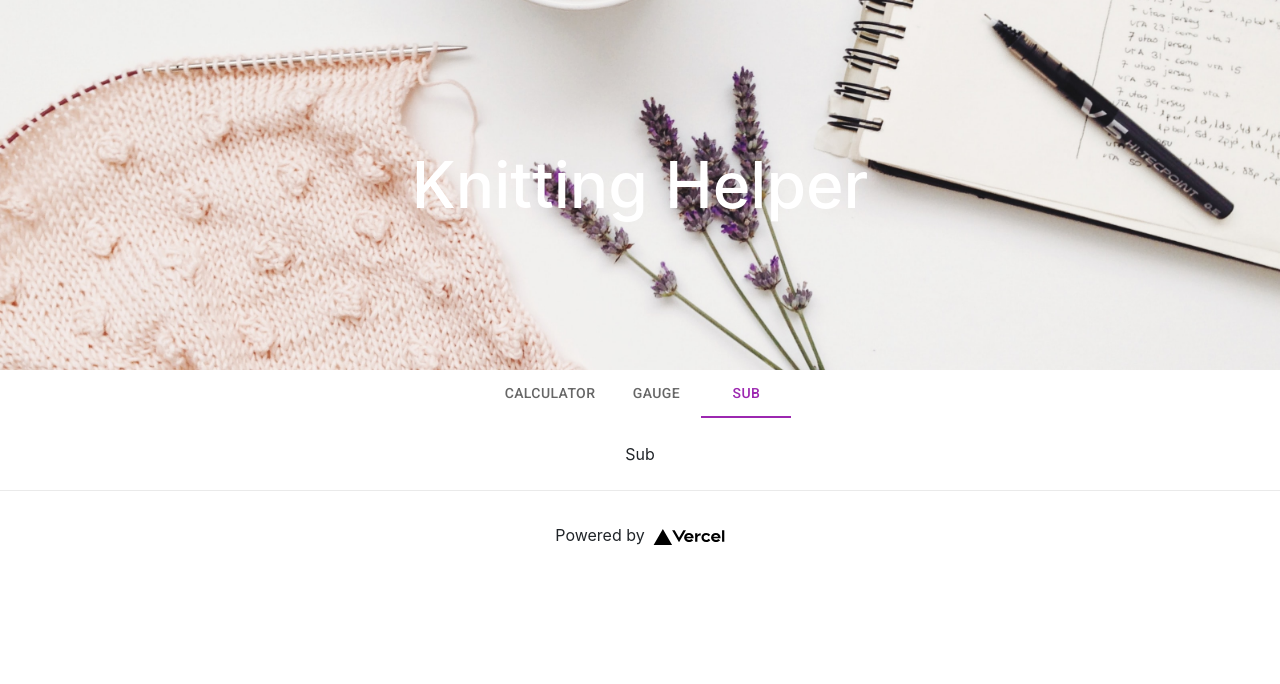
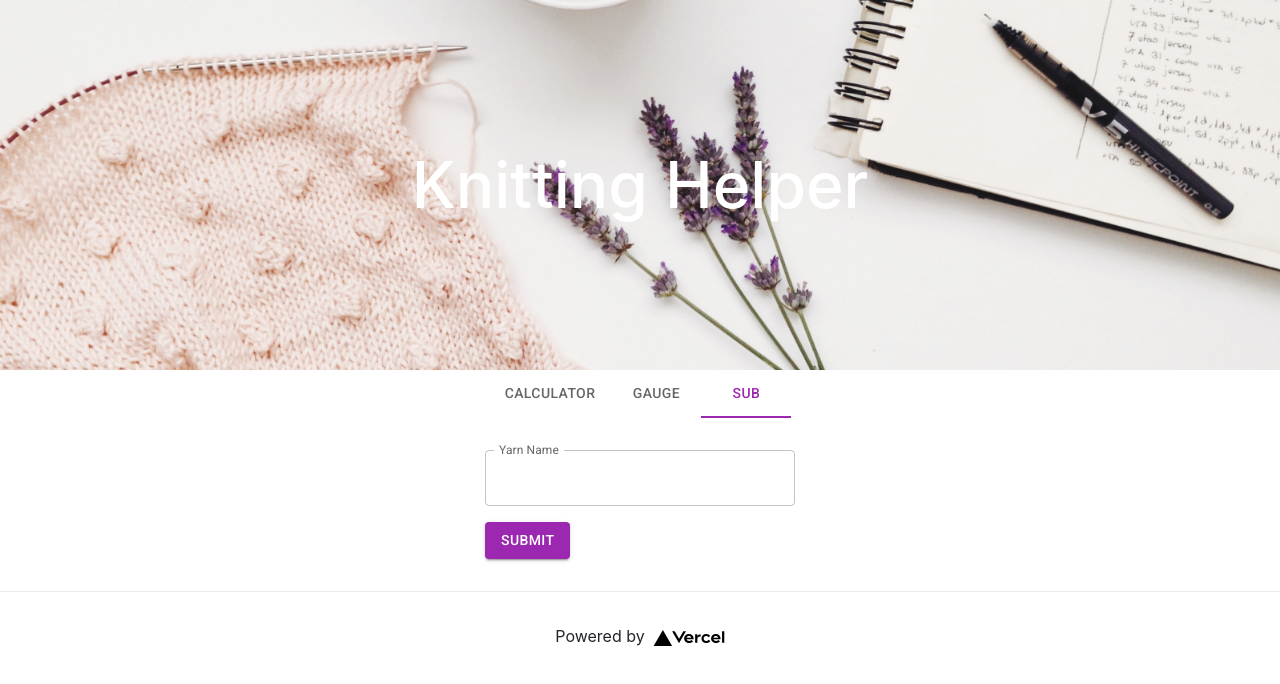
Before and after one commit to ellfiscina/knitting-helper, a Next.js app: page / in a window 1280 px wide. Both pictures are taken after a click on the tab "SUB". Shown: the top 684 px of the page. Built offline with nearby package versions, Linux system fonts and the light colour scheme.

Commit message:
search yarn

```diff
--- a/components/yarnSub.tsx
+++ b/components/yarnSub.tsx
@@ -1,18 +1,61 @@
-import { useEffect } from "react";
+import axios from "axios";
+import { ChangeEvent, useState } from "react";
+import { Button, Grid, TextField } from "@mui/material";
+import { Yarn } from "../services/types";
 
 const YarnSub = () => {
+  const [name, setName] = useState<string>("");
+  const [yarnList, setYarnList] = useState<Yarn[]>([]);
+
   const getYarn = async () => {
     try {
-      console.log("res");
+      const response = await axios.get("http://localhost:8000/ravelry/yarns", {
+        params: { name },
+      });
+      setYarnList(response.data);
     } catch (error) {
-      return { error };
+      console.log(error);
     }
   };
 
-  useEffect(() => {
+  const handleChange = (event: ChangeEvent<HTMLInputElement>) => {
+    setName(event.target.value);
+  };
+
+  const handleOnSubmit = () => {
     getYarn();
-  });
-  return <div>Sub</div>;
+  };
+
+  return (
+    <>
+      <Grid
+        component="form"
+        sx={{ "& > :not(style)": { m: 1 } }}
+        noValidate
+        autoComplete="off"
+      >
+        <TextField
+          label="Yarn Name"
+          color="secondary"
+          InputLabelProps={{
+            shrink: true,
+          }}
+          name="query"
+          onChange={handleChange}
+          style={{ width: "310px" }}
+        />
+        <Button
+          className="d-block"
+          variant="contained"
+          color="secondary"
+          type="button"
+          onClick={handleOnSubmit}
+        >
+          Submit
+        </Button>
+      </Grid>
+    </>
+  );
 };
 
 export default YarnSub;
```
